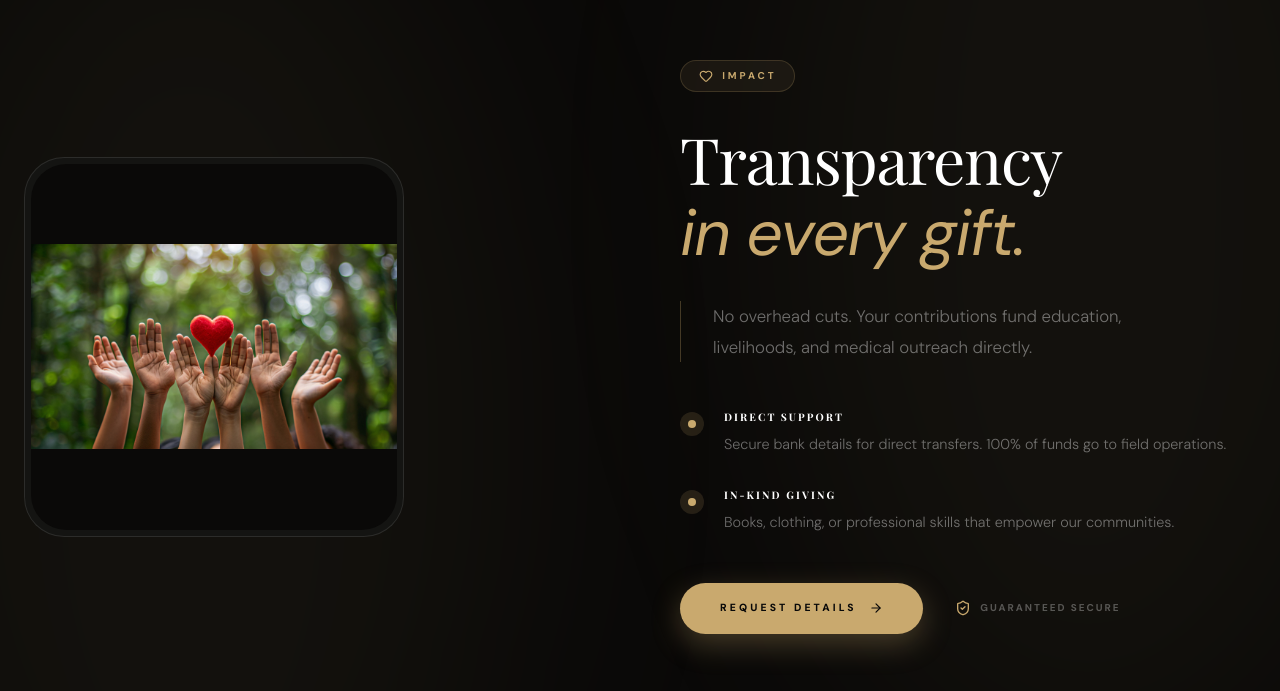
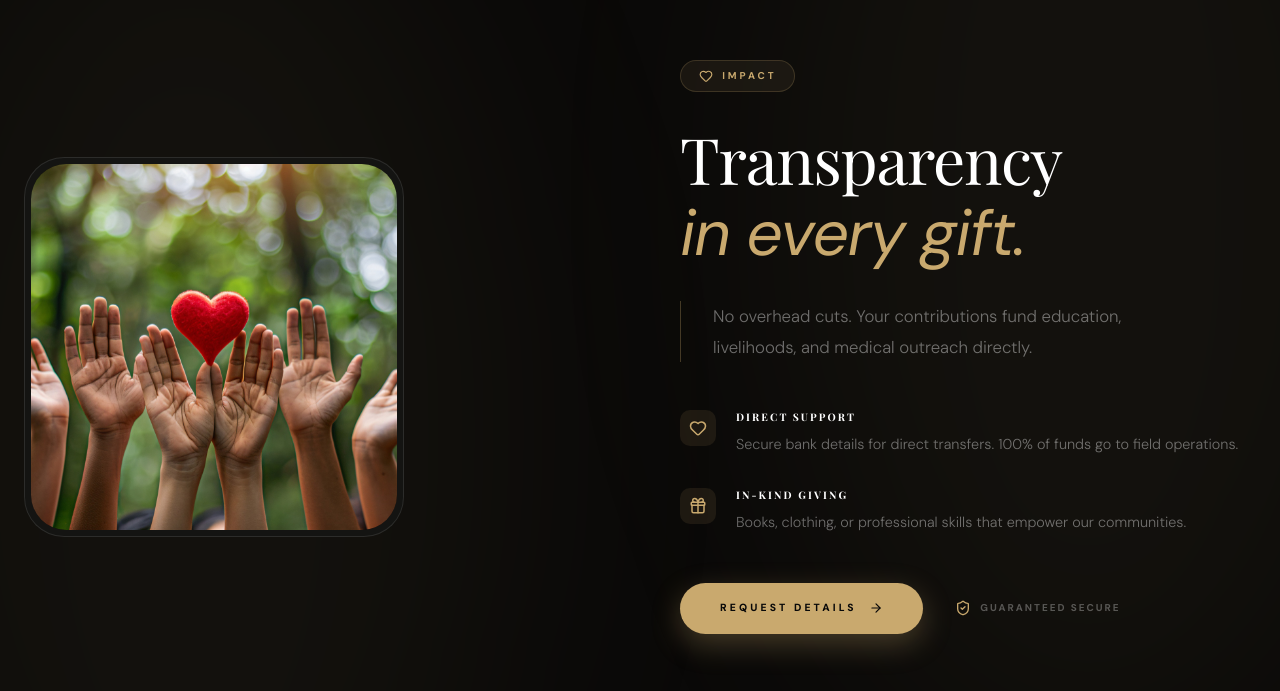
Before and after one commit to Perpetualisi/Generous-Helping-Hands, a React (Vite) app: page / in a window 1280 px wide. Shown: the part 8465-9156 px from the top of the page. Built offline with nearby package versions, Linux system fonts and the light colour scheme; a web font is replaced by a local one.

Commit message:
fix: resolve unused variable error and optimize mobile gallery grid in Programs component

```diff
--- a/src/Components/GetInvolved.tsx
+++ b/src/Components/GetInvolved.tsx
@@ -122,7 +122,6 @@ const PremiumPhoto: React.FC<{ src: string; alt: string }> = ({ src, alt }) => {
         width: "100%", maxWidth: "380px",
       }}
     >
-      {/* Glow */}
       <div style={{
         position: "absolute", inset: 0,
         background: "rgba(201,169,110,0.15)",
@@ -133,7 +132,6 @@ const PremiumPhoto: React.FC<{ src: string; alt: string }> = ({ src, alt }) => {
         pointerEvents: "none",
       }} />
 
-      {/* Card */}
       <div style={{
         position: "relative",
         borderRadius: "2.5rem",
@@ -148,7 +146,7 @@ const PremiumPhoto: React.FC<{ src: string; alt: string }> = ({ src, alt }) => {
           style={{
             width: "100%",
             aspectRatio: "1 / 1",
-            objectFit: "contain",
+            objectFit: "cover",
             background: "#0A0908",
             borderRadius: "2.2rem",
             display: "block",
@@ -351,7 +349,6 @@ const GetInvolved: React.FC = () => {
           fontFamily: "'DM Sans', sans-serif",
         }}
       >
-        {/* Ambient orbs */}
         <div style={{ position: "absolute", inset: 0, pointerEvents: "none" }}>
           <div style={{
             position: "absolute", top: "20%", right: "-10%",
@@ -372,7 +369,6 @@ const GetInvolved: React.FC = () => {
           {/* ── 01. VOLUNTEER ── */}
           <div id="volunteer" style={{ marginBottom: "12rem", scrollMarginTop: "80px" }}>
             <div className="gi-grid">
-              {/* Text */}
               <motion.div
                 initial={{ opacity: 0, x: -30 }}
                 whileInView={{ opacity: 1, x: 0 }}
@@ -406,7 +402,6 @@ const GetInvolved: React.FC = () => {
                 </div>
               </motion.div>
 
-              {/* Photo */}
               <div className="gi-photo">
                 <PremiumPhoto src="/volut.jpg" alt="Volunteers" />
               </div>
@@ -416,12 +411,10 @@ const GetInvolved: React.FC = () => {
           {/* ── 02. DONATION ── */}
           <div id="donation" style={{ marginBottom: "12rem", scrollMarginTop: "80px" }}>
             <div className="gi-grid">
-              {/* Photo (left on desktop) */}
               <div className="gi-photo-left">
                 <PremiumPhoto src="/donations.jpg" alt="Donations" />
               </div>
 
-              {/* Text */}
               <motion.div
                 className="gi-order-fix"
                 initial={{ opacity: 0, x: 30 }}
@@ -449,25 +442,20 @@ const GetInvolved: React.FC = () => {
                   No overhead cuts. Your contributions fund education, livelihoods, and medical outreach directly.
                 </p>
 
-                {/* Donation method bullets */}
                 <div style={{ display: "flex", flexDirection: "column", gap: "2rem", marginBottom: "3rem" }}>
                   {DONATION_METHODS.map((m) => {
-                    const Icon = m.icon;
+                    const Icon = m.icon; // Correctly referencing and using the Icon
                     return (
                       <div key={m.title} style={{ display: "flex", gap: "1.25rem" }}>
                         <div style={{
                           flexShrink: 0,
-                          width: "24px", height: "24px",
-                          borderRadius: "50%",
-                          background: "rgba(201,169,110,0.15)",
+                          width: "36px", height: "36px",
+                          borderRadius: "10px",
+                          background: "rgba(201,169,110,0.1)",
                           display: "flex", alignItems: "center", justifyContent: "center",
-                          marginTop: "2px",
+                          color: "#C9A96E"
                         }}>
-                          <div style={{
-                            width: "8px", height: "8px",
-                            borderRadius: "50%",
-                            background: "#C9A96E",
-                          }} />
+                          <Icon size={18} />
                         </div>
                         <div>
                           <h4 style={{
@@ -491,7 +479,6 @@ const GetInvolved: React.FC = () => {
                   })}
                 </div>
 
-                {/* CTA row */}
                 <div style={{ display: "flex", flexWrap: "wrap", alignItems: "center", gap: "2rem" }}>
                   <a href="mailto:Giversgenerous@gmail.com" className="gi-donate-btn">
                     Request Details <ArrowRight size={14} />
@@ -520,7 +507,6 @@ const GetInvolved: React.FC = () => {
               scrollMarginTop: "80px",
             }}
           >
-            {/* FAQ header */}
             <div style={{ textAlign: "center", marginBottom: "5rem" }}>
               <Eyebrow icon={Sparkles}>Clarity</Eyebrow>
               <h2 style={{
@@ -532,7 +518,6 @@ const GetInvolved: React.FC = () => {
               </h2>
             </div>
 
-            {/* Accordions */}
             <div style={{ display: "flex", flexDirection: "column", gap: "1rem" }}>
               {FAQS.map((faq, i) => (
                 <FAQAccordion
--- a/src/Components/Programs.tsx
+++ b/src/Components/Programs.tsx
@@ -1,4 +1,4 @@
-import React, { useState, useRef } from "react";
+import React, { useState, useRef, useEffect } from "react";
 import { motion, AnimatePresence, useMotionValue, useSpring, useTransform } from "framer-motion";
 import {
   Briefcase, BookOpen, HeartPulse,
@@ -48,7 +48,7 @@ const EVENT_PHOTOS = [
   { src: "/events6.jpg",  alt: "Advocacy walk",        gridArea: "4 / 1 / 5 / 2" },
 ];
 
-// Mobile order (simple sequential)
+// Correctly map mobile photos to clear the gridArea for sequential layout
 const EVENT_PHOTOS_MOBILE = EVENT_PHOTOS.map((p) => ({ ...p, gridArea: "auto" }));
 
 // ─── 3D PROGRAM CARD ─────────────────────────────────────────────────────────
@@ -103,7 +103,6 @@ const ProgramCard: React.FC<{ program: Program; index: number }> = ({ program, i
         transition: "border-color 0.5s ease",
         boxShadow: "0 25px 50px rgba(0,0,0,0.4)",
       }}>
-        {/* Top gold shimmer line */}
         <div style={{
           position: "absolute", top: 0, left: 0, right: 0, height: "1px",
           background: "linear-gradient(to right, transparent, #C9A96E, transparent)",
@@ -111,7 +110,6 @@ const ProgramCard: React.FC<{ program: Program; index: number }> = ({ program, i
           transition: "opacity 0.4s ease",
         }} />
 
-        {/* Icon + Tag row */}
         <div style={{
           display: "flex", justifyContent: "space-between", alignItems: "flex-start",
           marginBottom: "2.5rem",
@@ -140,7 +138,6 @@ const ProgramCard: React.FC<{ program: Program; index: number }> = ({ program, i
           </span>
         </div>
 
-        {/* Text content */}
         <div style={{ flex: 1, transform: "translateZ(30px)" }}>
           <h3 style={{
             fontFamily: "'Playfair Display', serif",
@@ -160,7 +157,6 @@ const ProgramCard: React.FC<{ program: Program; index: number }> = ({ program, i
           </p>
         </div>
 
-        {/* Expandable detail */}
         <AnimatePresence>
           {open && (
             <motion.div
@@ -189,7 +185,6 @@ const ProgramCard: React.FC<{ program: Program; index: number }> = ({ program, i
           )}
         </AnimatePresence>
 
-        {/* CTA */}
         <button
           onClick={() => setOpen(!open)}
           style={{
@@ -220,14 +215,17 @@ const ProgramCard: React.FC<{ program: Program; index: number }> = ({ program, i
 
 // ─── PROGRAMS SECTION ─────────────────────────────────────────────────────────
 const Programs: React.FC = () => {
-  const [isMobile, setIsMobile] = React.useState(false);
+  const [isMobile, setIsMobile] = useState(false);
 
-  React.useEffect(() => {
+  useEffect(() => {
     const check = () => setIsMobile(window.innerWidth < 768);
     check();
     window.addEventListener("resize", check);
     return () => window.removeEventListener("resize", check);
   }, []);
+
+  // Use the mobile data set when on mobile screens to fix TS error and improve UI
+  const galleryData = isMobile ? EVENT_PHOTOS_MOBILE : EVENT_PHOTOS;
 
   return (
     <>
@@ -258,7 +256,6 @@ const Programs: React.FC = () => {
             grid-auto-rows: 180px;
             gap: 1rem;
           }
-          .event-item { grid-area: auto !important; }
           .prog-headline { font-size: clamp(2.8rem, 10vw, 5rem) !important; }
         }
 
@@ -302,7 +299,6 @@ const Programs: React.FC = () => {
           fontFamily: "'DM Sans', sans-serif",
         }}
       >
-        {/* Background orb */}
         <div style={{
           position: "absolute", top: "-10%", right: "-10%",
           width: "50%", height: "50%",
@@ -313,7 +309,6 @@ const Programs: React.FC = () => {
 
         <div style={{ maxWidth: "1280px", margin: "0 auto", padding: "0 1.5rem", position: "relative", zIndex: 2 }}>
 
-          {/* ── HEADER ── */}
           <div style={{ marginBottom: "6rem" }}>
             <motion.div
               initial={{ opacity: 0, y: 10 }}
@@ -376,16 +371,13 @@ const Programs: React.FC = () => {
             </motion.p>
           </div>
 
-          {/* ── PROGRAMS GRID ── */}
           <div className="prog-grid">
             {PROGRAMS.map((program, i) => (
               <ProgramCard key={program.title} program={program} index={i} />
             ))}
           </div>
 
-          {/* ── EVENTS GALLERY ── */}
           <div id="events" style={{ marginTop: "12rem" }}>
-            {/* Gallery header */}
             <div style={{
               display: "flex",
               flexDirection: isMobile ? "column" : "row",
@@ -412,18 +404,17 @@ const Programs: React.FC = () => {
               </span>
             </div>
 
-            {/* Bento grid */}
             <div className="event-grid">
-              {EVENT_PHOTOS.map((photo, i) => (
+              {galleryData.map((photo, i) => (
                 <motion.div
                   key={i}
-                  className="event-photo-wrap event-item"
+                  className="event-photo-wrap"
                   initial={{ opacity: 0, scale: 0.95 }}
                   whileInView={{ opacity: 1, scale: 1 }}
                   viewport={{ once: true }}
                   transition={{ duration: 0.7, delay: i * 0.08 }}
                   style={{
-                    gridArea: isMobile ? "auto" : photo.gridArea,
+                    gridArea: photo.gridArea,
                     position: "relative",
                     borderRadius: "2rem",
                     overflow: "hidden",
@@ -456,7 +447,6 @@ const Programs: React.FC = () => {
               ))}
             </div>
           </div>
-
         </div>
       </section>
     </>
```
